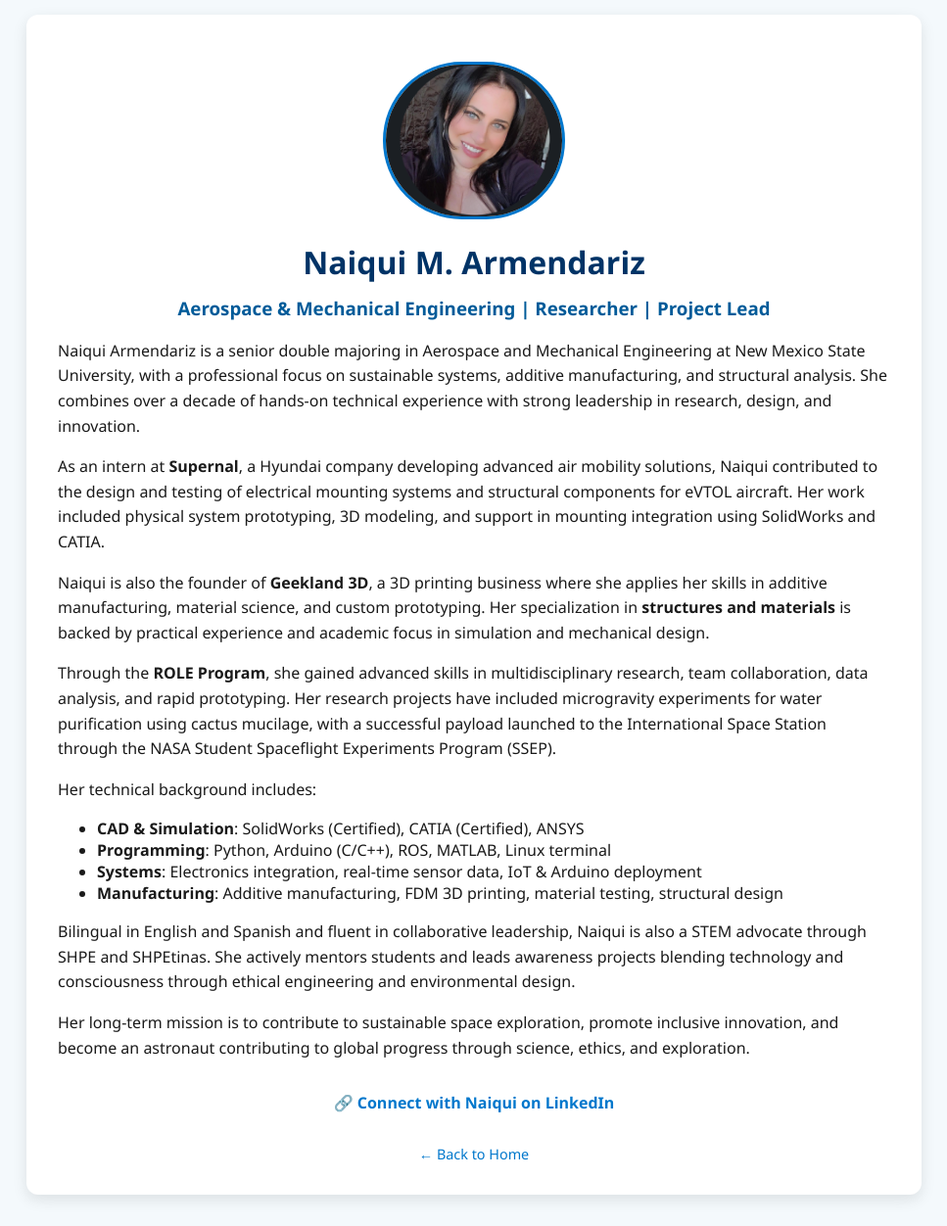
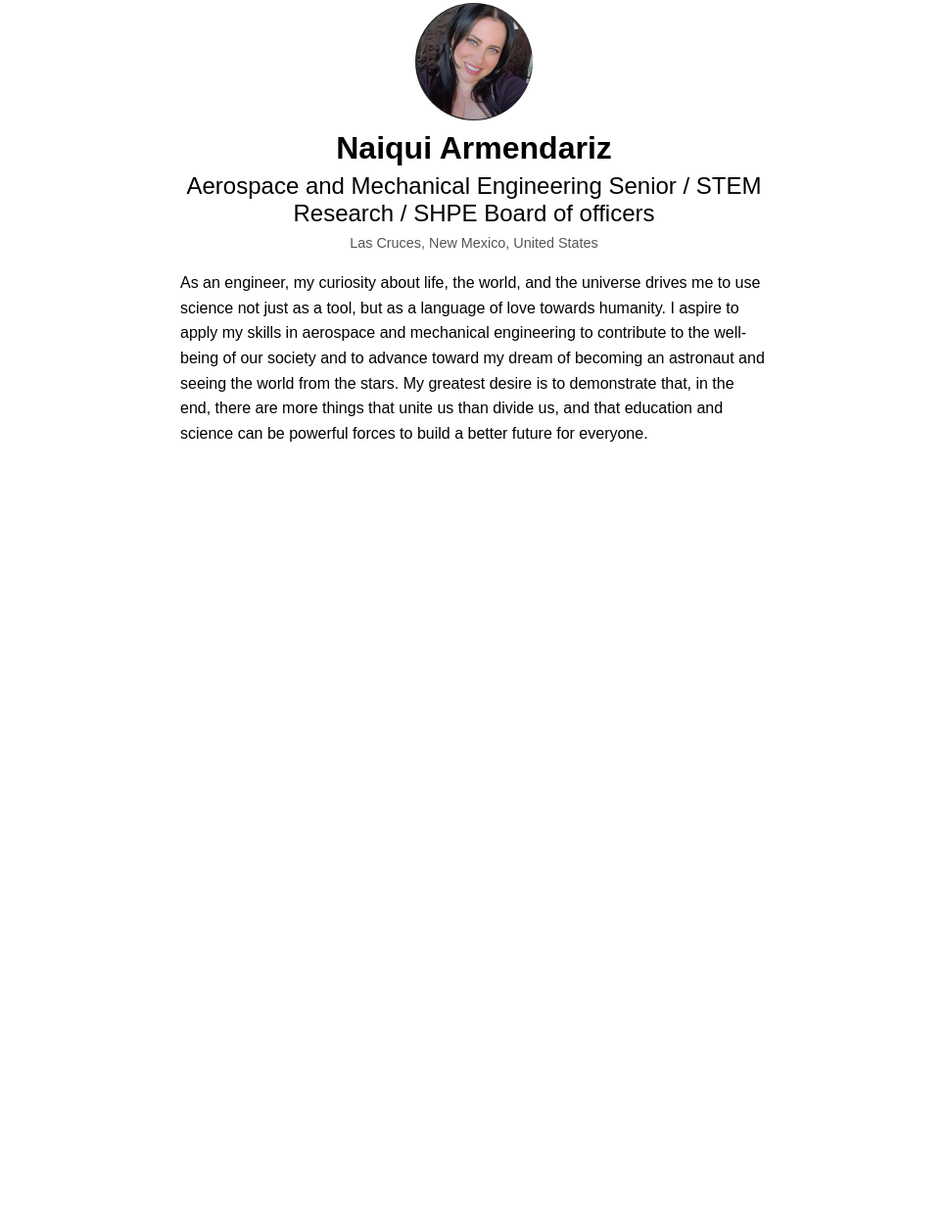
Before and after one commit to naikixtasy/werc-2025-project, a plain HTML site: page naiqui_bio.html in a window 1280 px wide. Shown: the part 17-1269 px from the top of the page at 98% size, without its empty margins (156-1123 px from the left). After the commit the page ends 800 px from the top, so only its background shows below. Drawn offline with Linux system fonts and the light colour scheme.

Commit message:
Update naiqui_bio.html

```diff
--- a/naiqui_bio.html
+++ b/naiqui_bio.html
@@ -2,109 +2,56 @@
 <html lang="en">
 <head>
   <meta charset="UTF-8" />
-  <title>Naiqui Armendariz - Bio</title>
-  <meta name="viewport" content="width=device-width, initial-scale=1.0"/>
+  <meta name="viewport" content="width=device-width, initial-scale=1.0" />
+  <title>Naiqui Armendariz - Professional Biography</title>
   <style>
     body {
-      font-family: 'Segoe UI', sans-serif;
-      margin: 2rem;
-      background-color: #f4f9fc;
-      color: #1a1a1a;
+      font-family: Arial, sans-serif;
+      margin: 0;
+      padding: 0;
     }
-    .container {
-      max-width: 850px;
-      margin: auto;
-      padding: 2rem;
-      background: #fff;
-      border-radius: 12px;
-      box-shadow: 0 5px 15px rgba(0,0,0,0.1);
+    .content {
+      max-width: 600px;
+      margin: 0 auto;
+      padding: 20px;
     }
-    h1 {
+    .profile-pic {
+      width: 120px;
+      height: 120px;
+      border-radius: 50%;
+      display: block;
+      margin: 0 auto 10px;
+      object-fit: cover;
+    }
+    .content h1, .content h2, .content .location {
       text-align: center;
-      color: #003366;
     }
-    h3 {
-      text-align: center;
-      color: #005b99;
-      margin-top: -0.5rem;
+    .content h1 {
+      margin: 0 0 0.2em;
     }
-    img {
-      display: block;
-      margin: 1rem auto;
-      width: 180px;
-      border-radius: 100px;
-      border: 3px solid #0077cc;
+    .content h2 {
+      margin: 0 0 0.2em;
+      font-weight: normal;
     }
-    p {
+    .content .location {
+      font-size: 0.9em;
+      color: #555;
+      margin: 0 0 1em;
+    }
+    .content p {
       line-height: 1.6;
-      margin: 1rem 0;
-    }
-    a {
-      color: #0077cc;
-      text-decoration: none;
-    }
-    .linkedin {
-      text-align: center;
-      margin-top: 2rem;
-    }
-    .linkedin a {
-      font-weight: bold;
-    }
-    .back {
-      display: block;
-      text-align: center;
-      margin-top: 2rem;
-      font-size: 0.9rem;
     }
   </style>
 </head>
 <body>
-  <div class="container">
-    <img src="naiquipicture.png" alt="Naiqui Armendariz">
-    <h1>Naiqui M. Armendariz</h1>
-    <h3>Aerospace & Mechanical Engineering | Researcher | Project Lead</h3>
-
+  <div class="content">
+    <img src="naiquipicture.png" alt="Naiqui Armendariz" class="profile-pic" />
+    <h1>Naiqui Armendariz</h1>
+    <h2>Aerospace and Mechanical Engineering Senior / STEM Research / SHPE Board of officers</h2>
+    <p class="location">Las Cruces, New Mexico, United States</p>
     <p>
-      Naiqui Armendariz is a senior double majoring in Aerospace and Mechanical Engineering at New Mexico State University, with a professional focus on sustainable systems, additive manufacturing, and structural analysis. She combines over a decade of hands-on technical experience with strong leadership in research, design, and innovation.
+      As an engineer, my curiosity about life, the world, and the universe drives me to use science not just as a tool, but as a language of love towards humanity. I aspire to apply my skills in aerospace and mechanical engineering to contribute to the well-being of our society and to advance toward my dream of becoming an astronaut and seeing the world from the stars. My greatest desire is to demonstrate that, in the end, there are more things that unite us than divide us, and that education and science can be powerful forces to build a better future for everyone.
     </p>
-
-    <p>
-      As an intern at <strong>Supernal</strong>, a Hyundai company developing advanced air mobility solutions, Naiqui contributed to the design and testing of electrical mounting systems and structural components for eVTOL aircraft. Her work included physical system prototyping, 3D modeling, and support in mounting integration using SolidWorks and CATIA.
-    </p>
-
-    <p>
-      Naiqui is also the founder of <strong>Geekland 3D</strong>, a 3D printing business where she applies her skills in additive manufacturing, material science, and custom prototyping. Her specialization in <strong>structures and materials</strong> is backed by practical experience and academic focus in simulation and mechanical design.
-    </p>
-
-    <p>
-      Through the <strong>ROLE Program</strong>, she gained advanced skills in multidisciplinary research, team collaboration, data analysis, and rapid prototyping. Her research projects have included microgravity experiments for water purification using cactus mucilage, with a successful payload launched to the International Space Station through the NASA Student Spaceflight Experiments Program (SSEP).
-    </p>
-
-    <p>
-      Her technical background includes:
-      <ul>
-        <li><strong>CAD & Simulation</strong>: SolidWorks (Certified), CATIA (Certified), ANSYS</li>
-        <li><strong>Programming</strong>: Python, Arduino (C/C++), ROS, MATLAB, Linux terminal</li>
-        <li><strong>Systems</strong>: Electronics integration, real-time sensor data, IoT & Arduino deployment</li>
-        <li><strong>Manufacturing</strong>: Additive manufacturing, FDM 3D printing, material testing, structural design</li>
-      </ul>
-    </p>
-
-    <p>
-      Bilingual in English and Spanish and fluent in collaborative leadership, Naiqui is also a STEM advocate through SHPE and SHPEtinas. She actively mentors students and leads awareness projects blending technology and consciousness through ethical engineering and environmental design.
-    </p>
-
-    <p>
-      Her long-term mission is to contribute to sustainable space exploration, promote inclusive innovation, and become an astronaut contributing to global progress through science, ethics, and exploration.
-    </p>
-
-    <div class="linkedin">
-      <a href="https://www.linkedin.com/in/naiquiarmendariz/" target="_blank">🔗 Connect with Naiqui on LinkedIn</a>
-    </div>
-
-    <div class="back">
-      <a href="index.html">← Back to Home</a>
-    </div>
   </div>
 </body>
 </html>
```
